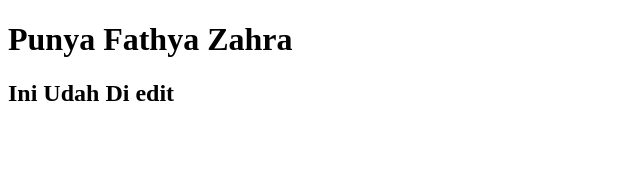
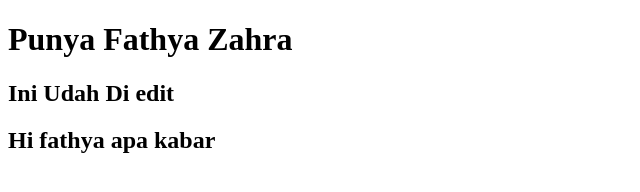
Before and after one commit to Fthya/Repo_fathya, a plain HTML site: page index.html in a window 1280 px wide. Shown: the whole page, without its empty margins (0-640 px from the left). Drawn offline with Linux system fonts and the light colour scheme.

Commit message:
Update index.html

```diff
--- a/index.html
+++ b/index.html
@@ -9,5 +9,6 @@
 <body>
     <h1>Punya Fathya Zahra</h1>
     <h2>Ini Udah Di edit</h2>
+    <h2>Hi fathya apa kabar</h2>
 </body>
 </html>
```
